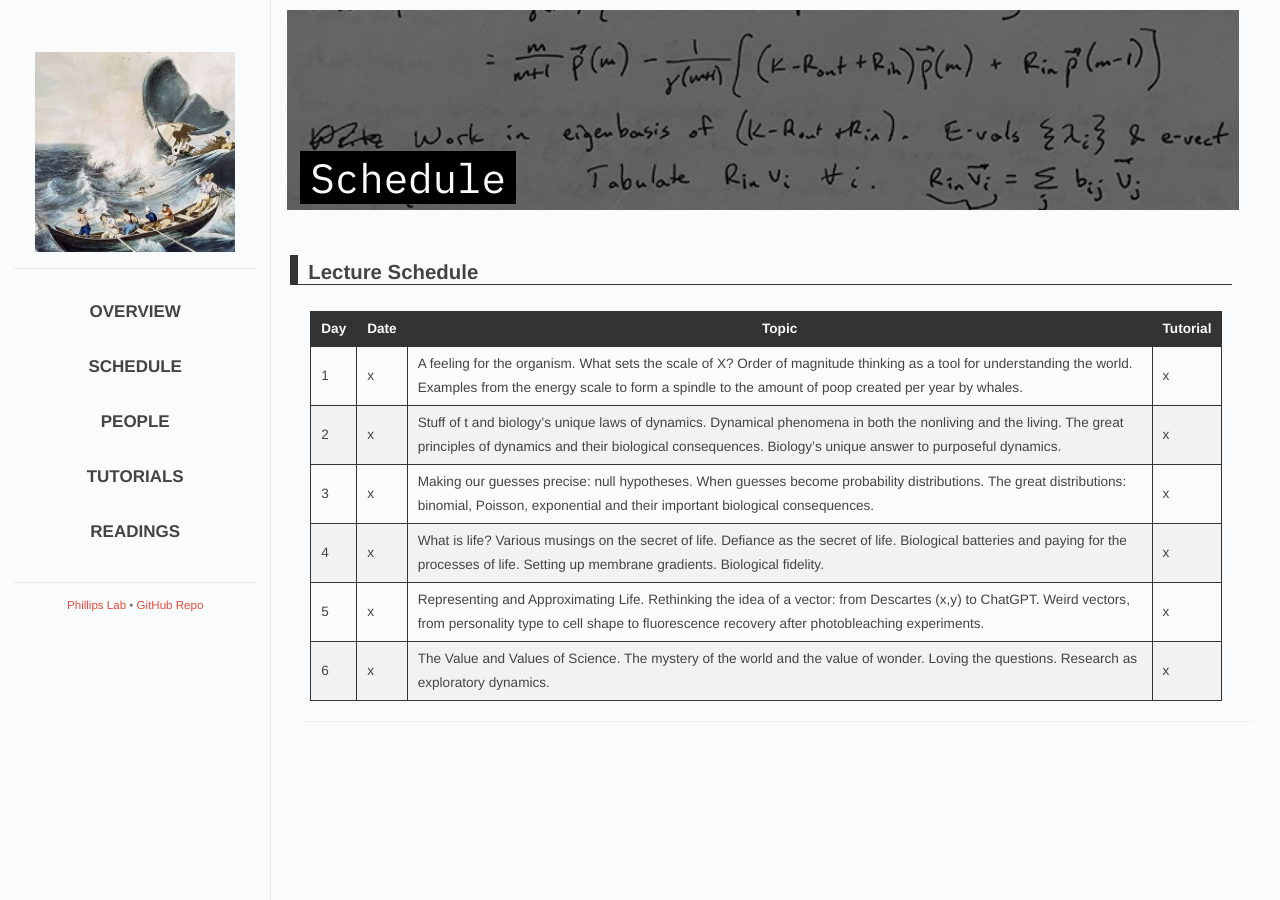
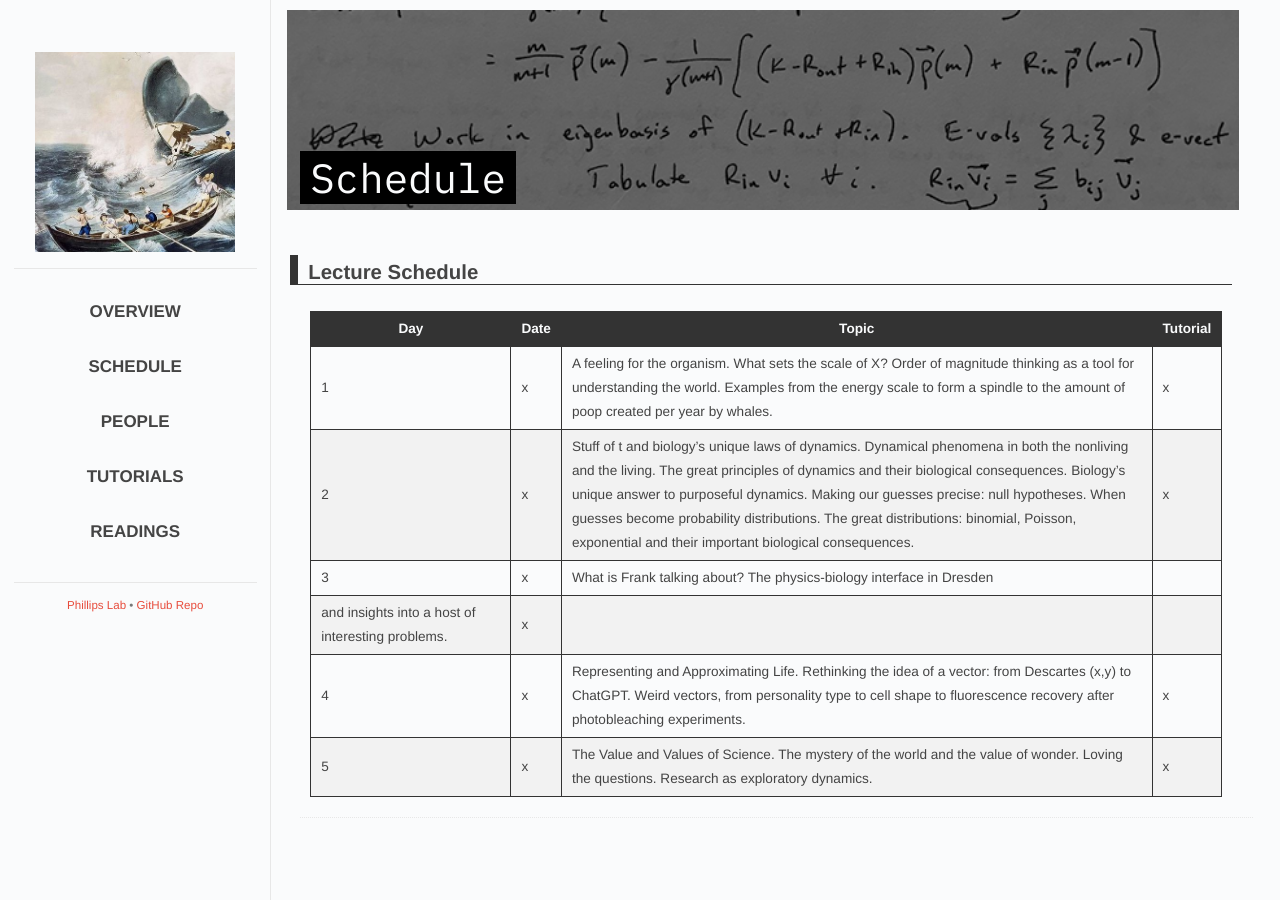
Before and after one commit to RPGroup-PBoC/mpi-pboc, a Jekyll site: the page built from 2024/schedule.md, in a window 1280 px wide. Built offline with Jekyll 4.4.1, drawn with Linux system fonts in a browser that asks for light colours; some web fonts are replaced.

Commit message:
Rob changes to schedule

```diff
--- a/2024/schedule.md
+++ b/2024/schedule.md
@@ -10,8 +10,8 @@ permalink: /2024/schedule
 | Day | Date | Topic | Tutorial |
 | -- | -- | -- | -- |
 | 1 | x | A feeling for the organism.  What sets the scale of X?  Order of magnitude thinking as a tool for understanding the world.  Examples from the energy scale to form a spindle to the amount of poop created per year by whales. | x |
-| 2 | x | Stuff of t and biology’s unique laws of dynamics.  Dynamical phenomena in both the nonliving and the living.  The great principles of dynamics and their biological consequences.  Biology’s unique answer to purposeful dynamics. | x |
-| 3 | x | Making our guesses precise: null hypotheses.  When guesses become probability distributions.  The great distributions: binomial, Poisson, exponential and their important biological consequences. | x |
-| 4 | x | What is life?  Various musings on the secret of life. Defiance as the secret of life.  Biological batteries and paying for the processes of life.  Setting up membrane gradients. Biological fidelity. | x |
-| 5 | x | Representing and Approximating Life.  Rethinking the idea of a vector: from Descartes (x,y) to ChatGPT. Weird vectors, from personality type to cell shape to fluorescence recovery after photobleaching experiments. | x |
-| 6 | x | The Value and Values of Science.  The mystery of the world and the value of wonder.  Loving the questions.  Research as exploratory dynamics. | x |
+| 2 | x | Stuff of t and biology’s unique laws of dynamics.  Dynamical phenomena in both the nonliving and the living.  The great principles of dynamics and their biological consequences.  Biology’s unique answer to purposeful dynamics. Making our guesses precise: null hypotheses.  When guesses become probability distributions.  The great distributions: binomial, Poisson, exponential and their important biological consequences. | x |
+| 3 | x | What is Frank talking about?  The physics-biology interface in Dresden
+and insights into a host of interesting problems. | x |
+| 4 | x | Representing and Approximating Life.  Rethinking the idea of a vector: from Descartes (x,y) to ChatGPT. Weird vectors, from personality type to cell shape to fluorescence recovery after photobleaching experiments. | x |
+| 5 | x | The Value and Values of Science.  The mystery of the world and the value of wonder.  Loving the questions.  Research as exploratory dynamics. | x |
```
Also changed, not shown: 2 other files.
